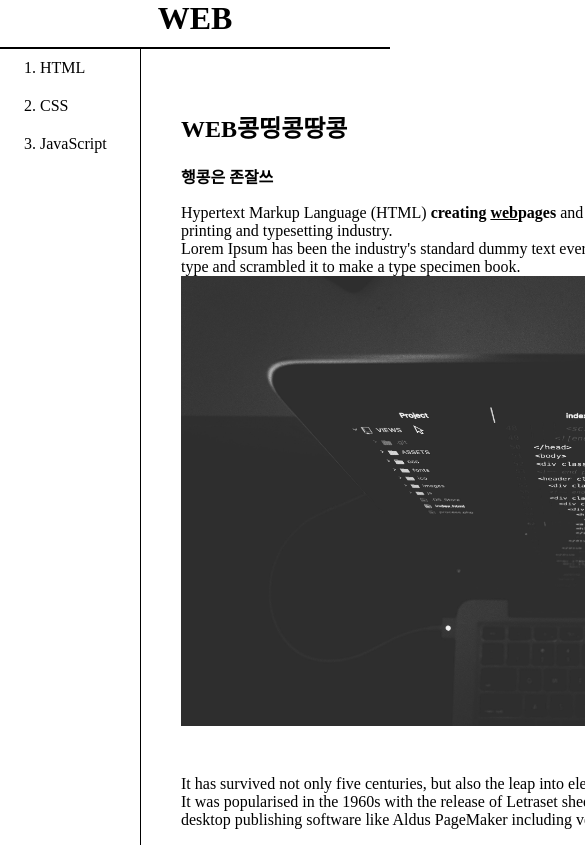
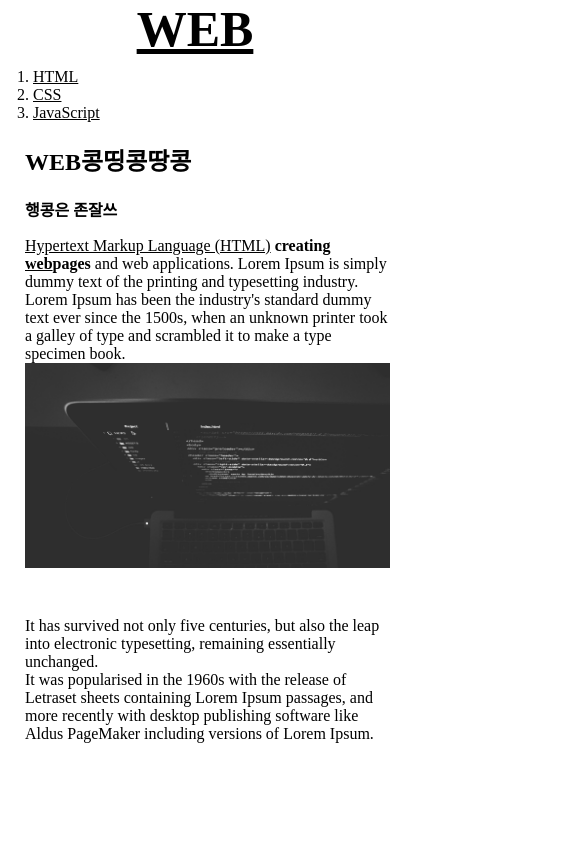
Before and after one commit to Haaamkong/firstWebsite, a plain HTML site: page index.html in a window 390 px wide. Shown: the top 845 px of the page, 585 px wide, since content can reach past the window. Drawn offline with Linux system fonts and the light colour scheme; a script that the page names is missing.

Commit message:
media query, 반응형 디자인 연습, grid

```diff
--- a/index.html
+++ b/index.html
@@ -13,55 +13,18 @@
   </script>
   <title>WEB1 - Welcomekong</title>
   <meta charset="utf-8">
-  <style>
-    a {
-      color: black;
-      text-decoration: none;
-    }
-
-    h1 {
-      text-align: center;
-      border-bottom: solid 2px black;
-      padding-bottom: 10px;
-      margin: 0;
-    }
-
-    ol {
-      border-right: 1px solid black;
-      width: 100px;
-      height: 100%;
-      margin: 0;
-    }
-
-    li {
-      padding: 10px 0;
-    }
-
-    body {
-      margin: 0;
-    }
-    .grid{
-      display:grid;
-      grid-template-columns: 141px 1fr;
-    }
-    .contents{
-      padding: 40px 0 0 40px;
-      width: 800px;
-      margin: 0 auto;
-    }
-  </style>
+  <link rel="stylesheet" href="style.css">
 </head>
 
 <body>
   <h1><a href="index.html">WEB</a></h1>
-  <div class="grid">
-    <div>
+  <div id="grid">
     <ol>
       <li><a href="1.html">HTML</a></li>
       <li><a href="2.html">CSS</a></li>
       <li><a href="3.html">JavaScript</a></li>
     </ol>
-    </div>
+
     <div class="contents">
       <h2>WEB콩띵콩땅콩</h2>
       <strong>행콩은 존잘쓰</strong>
@@ -96,6 +59,8 @@
       <noscript>Please enable JavaScript to view the <a href="https://disqus.com/?ref_noscript">comments powered by
           Disqus.</a></noscript>
       </p>
+    </div>
+  </div>
   <!--Start of Tawk.to Script-->
   <script type="text/javascript">
     var Tawk_API = Tawk_API || {}, Tawk_LoadStart = new Date();
@@ -109,8 +74,8 @@
     })();
   </script>
   <!--End of Tawk.to Script-->
-    </div>
-  </div>
+
+
 </body>
 
 </html>
--- /dev/null
+++ b/style.css
@@ -0,0 +1,53 @@
+a {
+  color: black;
+}
+
+h1 {
+  font-size: 50px;
+  text-align: center;
+  border-bottom: solid 2px black;
+  padding-bottom: 10px;
+  margin: 0;
+}
+
+body {
+  margin: 0;
+}
+
+#grid ol {
+  border-right: 1px solid black;
+  width: 110px;
+  margin: 0;
+  padding-left: 33px;
+}
+
+#grid {
+  display: grid;
+  grid-template-columns: 150px 1fr;
+}
+
+#grid .contents {
+  padding-left: 25px;
+}
+
+li {
+  padding: 10px 0;
+}
+
+@media(max-width:800px) {
+  #grid {
+    display: block;
+  }
+
+  #grid ol {
+    border-right: none;
+  }
+
+  h1 {
+    border-bottom: none;
+  }
+
+  li {
+    padding: 0;
+  }
+}
```
Also changed, not shown: 1.html (+24 -18 lines), 2.html (+43 -23 lines), 3.html (+37 -21 lines), mediaquery.html (added, +27 -0 lines). Lines whose indentation alone changed are shown as unchanged.
